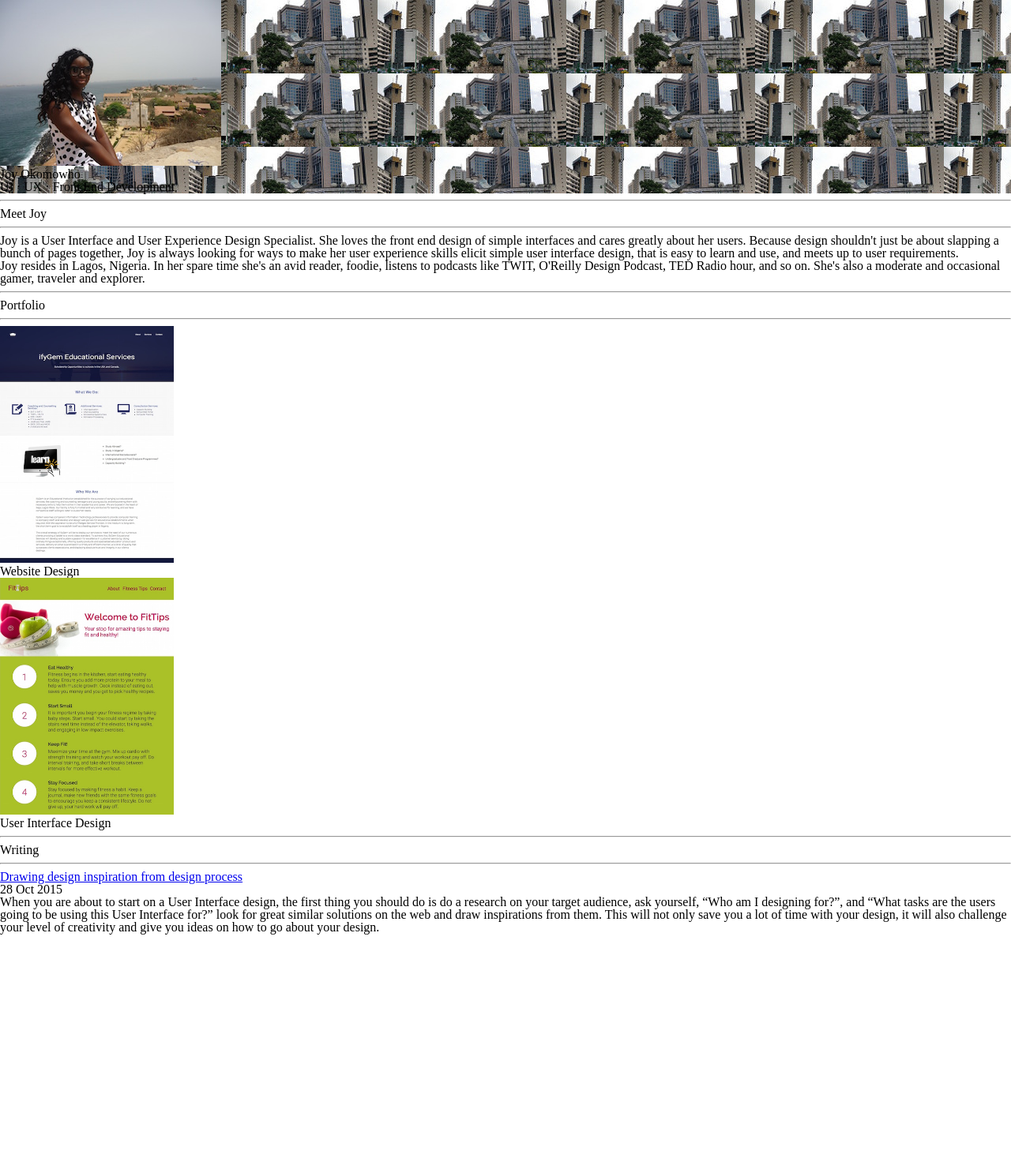
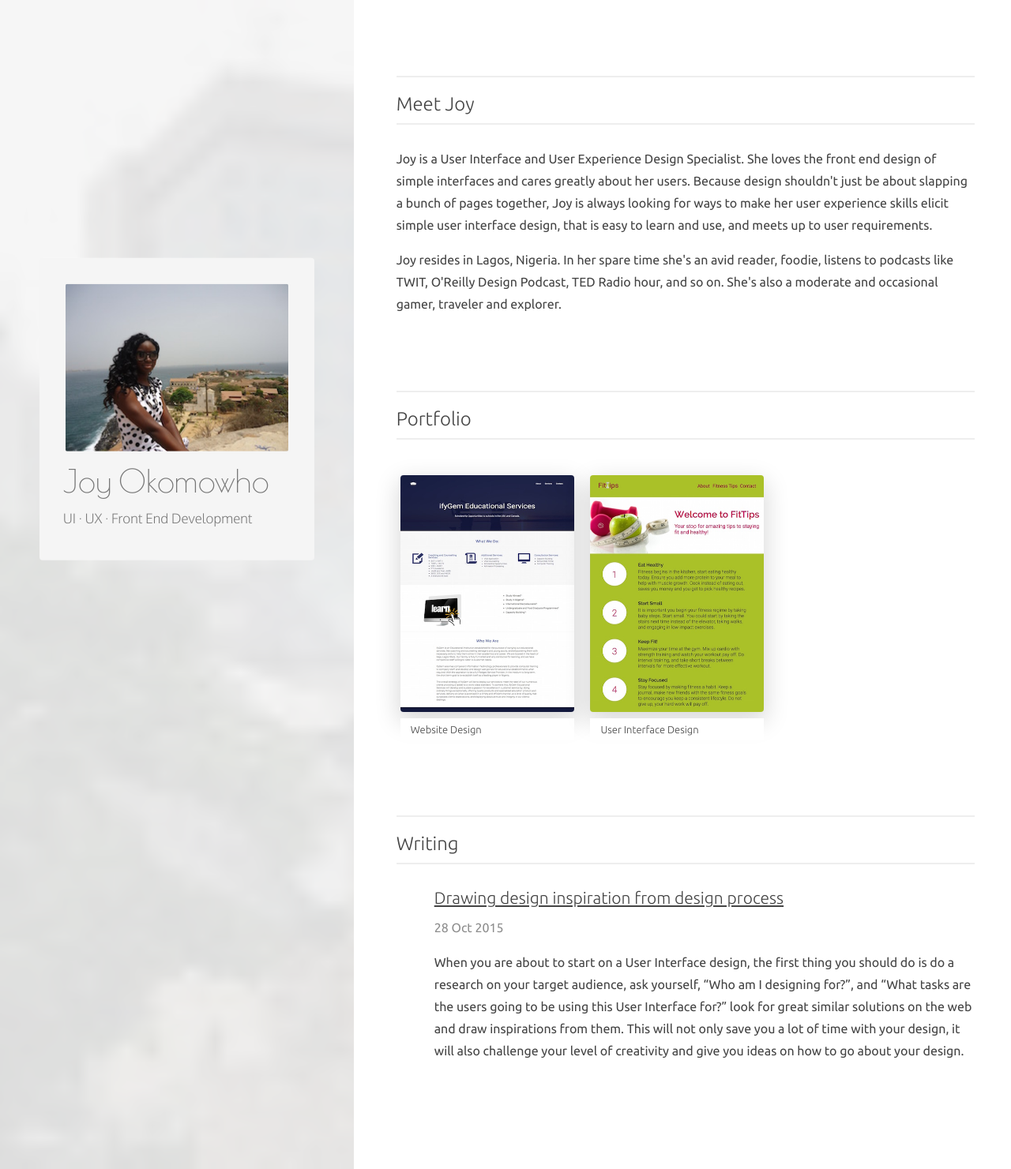
Before and after one commit to jokomowho/my_website, a Jekyll site: the page built from index.html, in a window 1280 px wide. Shown: the whole page at 79% size. Built offline with Jekyll 4.4.1, drawn with Linux system fonts in a browser that asks for light colours; nearby versions of some CDN libraries; library files that are not in the unit come from our copies; Markdown is read by kramdown in place of the engine named in the settings.

Commit message:
merge fix.

```diff
--- a/_config.yml
+++ b/_config.yml
@@ -6,4 +6,4 @@ sidebar_image: /images/cover.jpg
 # Build settings
 markdown: redcarpet
 highlighter: pygments
-baseurl: /my_website # the subpath of your site, e.g. /blog/
+baseurl: / # the subpath of your site, e.g. /blog/
--- a/index.html
+++ b/index.html
@@ -2,7 +2,7 @@
 layout: default
 ---
 
-<header id="home-header" style="background-image: url({{ site.baseurl }}{{ site.sidebar_image }});">
+<header id="home-header" style="background-image: url(../{{ site.baseurl }}{{ site.sidebar_image }});">
   <div class="top-container" >
     <div class="container">
        <div class="style-element">
```
